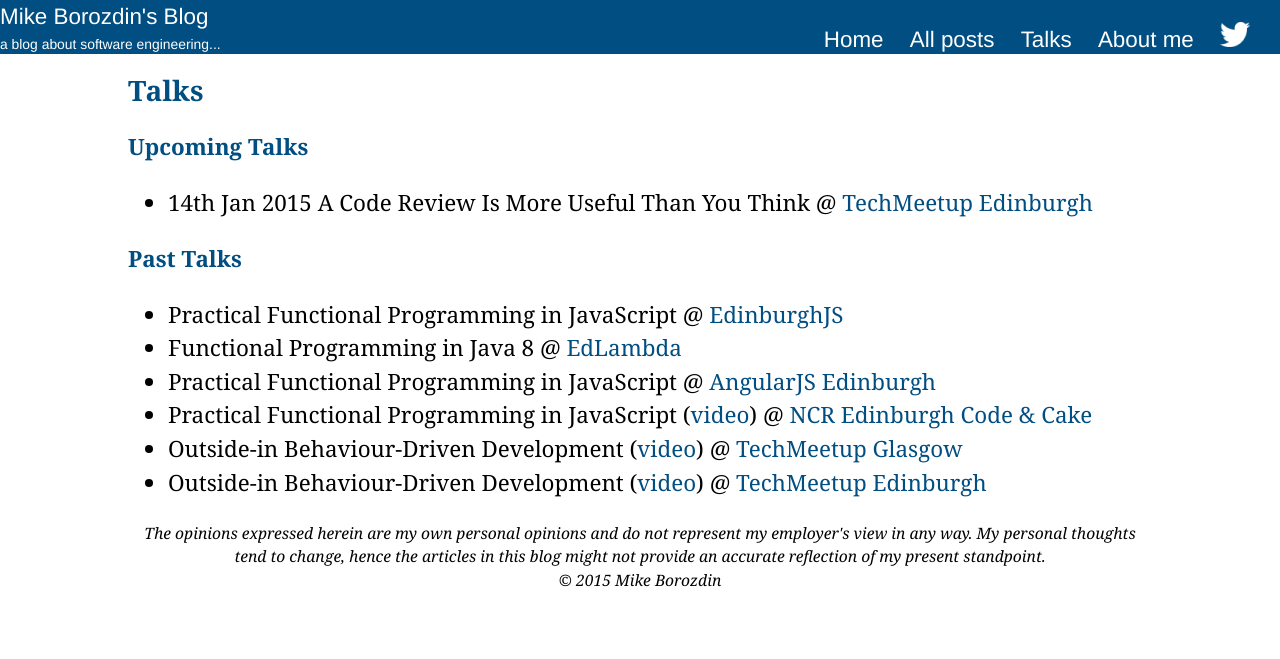
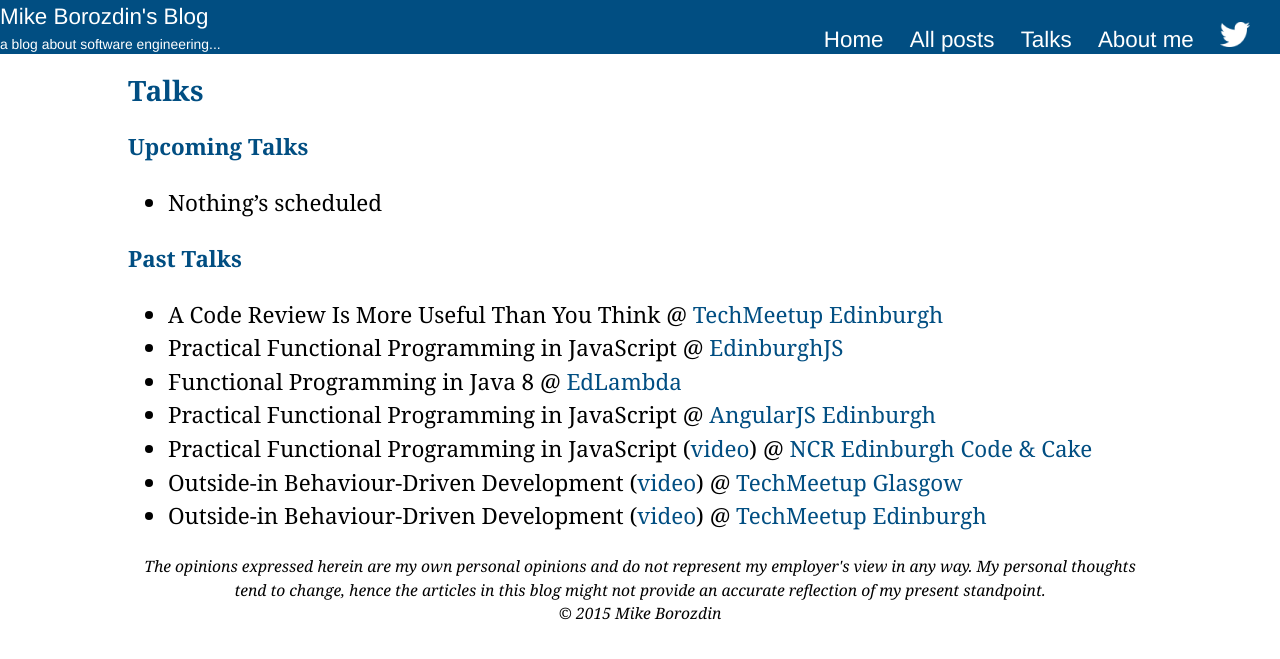
Before and after one commit to mikeborozdin/mikeborozdin.github.io, a Jekyll site: the page built from talks.md, in a window 1280 px wide. Shown: the top 659 px of the page. Built offline with Jekyll 4.4.1, drawn with Linux system fonts in a browser that asks for light colours.

Commit message:
Updated talks

```diff
--- a/talks.md
+++ b/talks.md
@@ -7,11 +7,12 @@ permalink: /talks/
 Upcoming Talks
 ----
 
-* 14th Jan 2015 A Code Review Is More Useful Than You Think @ [TechMeetup Edinburgh](http://techmeetup.co.uk)
+* Nothing's scheduled
 
 Past Talks
 ----
 
+* A Code Review Is More Useful Than You Think @ [TechMeetup Edinburgh](http://techmeetup.co.uk)
 * Practical Functional Programming in JavaScript @ [EdinburghJS](https://twitter.com/edinburghjs)
 * Functional Programming in Java 8 @ [EdLambda](http://www.edlambda.co.uk/)
 * Practical Functional Programming in JavaScript @ [AngularJS Edinburgh](http://www.meetup.com/AngularJS-Edinburgh/)
```
